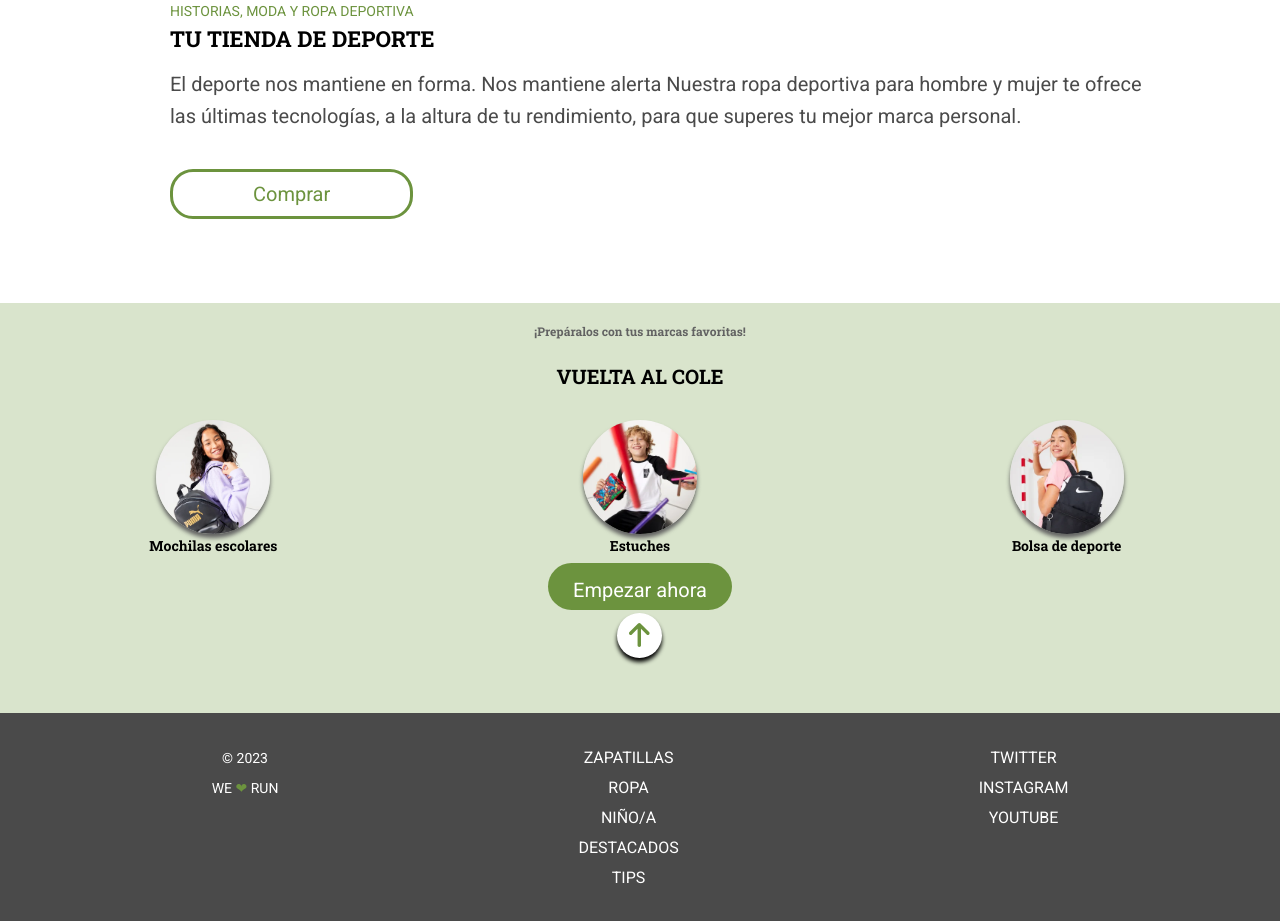
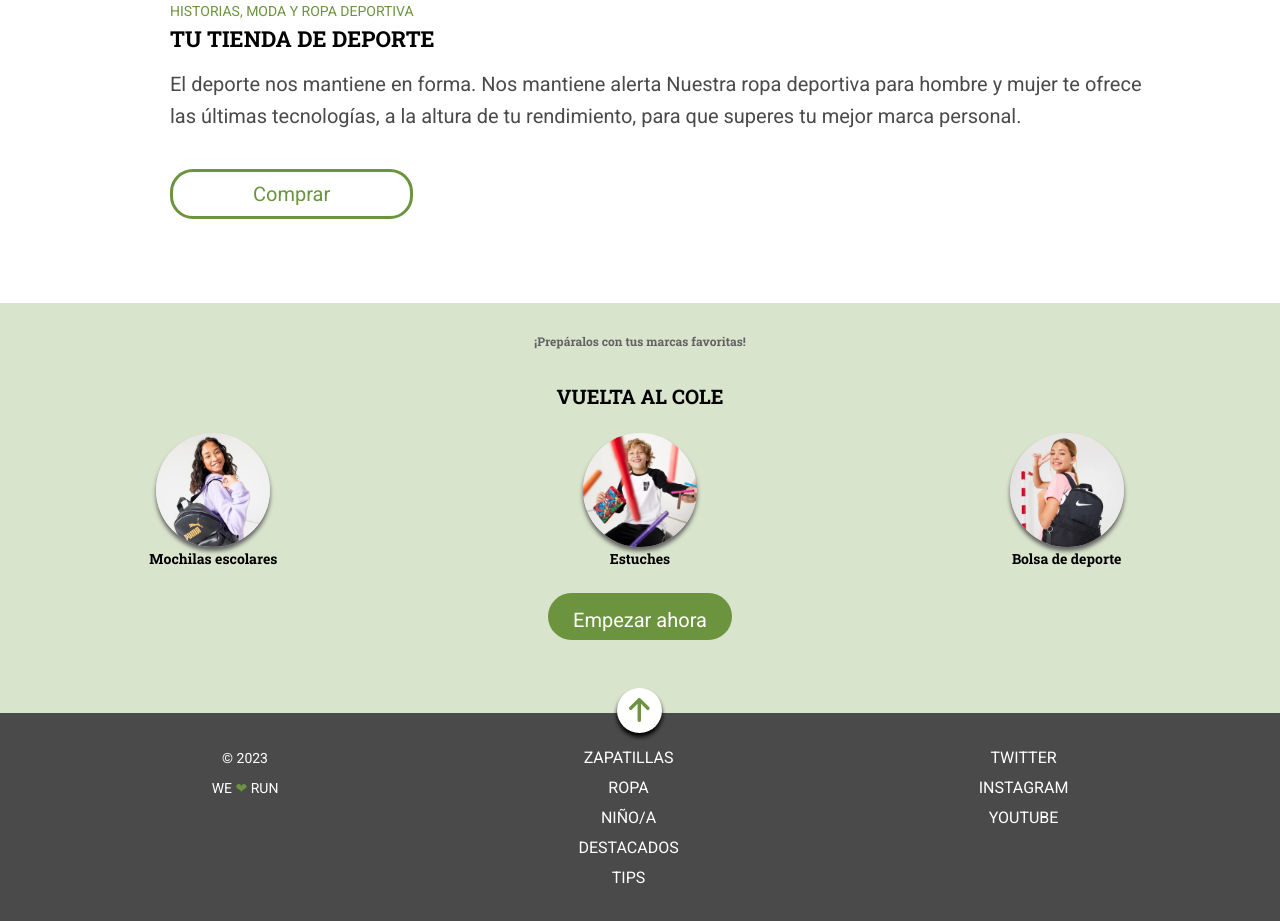
Before and after one commit to Adalab/modulo-1-evaluacion-final-crisrodriguezgar, a website: page docs/index.html in a window 1280 px wide. Shown: the part 831-1752 px from the top of the page. Drawn offline with nearby package versions, Linux system fonts and the light colour scheme; files that its build step writes are made by us from their sources.

Commit message:
final version

```diff
--- a/src/scss/layout/_hero.scss
+++ b/src/scss/layout/_hero.scss
@@ -18,9 +18,11 @@
         transform: translateY(55%);
 
         @media all and (min-width:768px){
+            transform: translateY(20%);
             width: 30rem;
         }
         @media all and (min-width:1280px){
+            transform: translateY(55%);
             width: 80rem;
         }
 
--- a/src/scss/layout/_section-two.scss
+++ b/src/scss/layout/_section-two.scss
@@ -15,7 +15,7 @@
         font-size: 1.2rem;
         font-family: $font-title;
         color: $color-fourth;
-        padding-top: 2rem;
+        margin-top:3rem;
         grid-row: 1/1;
         @media all and (min-width:768px){
             grid-column: 1/4;
@@ -26,7 +26,7 @@
         font-size: 2rem;
         font-family: $font-title;
         text-transform: uppercase;
-        padding-top: 1rem;
+        margin-top: 3rem;
         grid-row: 2/2;
         @media all and (min-width:768px){
             grid-column: 2/2;
@@ -35,6 +35,7 @@
     }
     &__articles{
         grid-row: 3/3;
+        margin-top: 3rem;
         @media all and (min-width:768px){
             grid-column: 1/4;
             grid-rows: 3/3;
@@ -71,9 +72,16 @@
         color: $color-third;
         background-color: $color-primary;
         padding: 1.5rem;
+        margin-top: 3rem;
         border-radius: 3rem;
         grid-row: 4/4;
         justify-self: center;
+        a{
+            color: $color-third;
+        }
+        :hover {
+            transform: scale(0.9);
+            }
         @media all and (min-width:768px){
             grid-column: 2/2;
             grid-row: 4/4;
@@ -86,9 +94,14 @@
         background-color: $color-third;
         justify-self: center;
         padding-top: 1rem;
+        margin-top: 2.5rem;
         box-shadow: 0 0.4rem 0.4rem $color-titles;
         grid-row: 5/5;
+        :hover {
+            transform: scale(0.9);
+            }
         @media all and (min-width:768px){
+            margin-top: 7.5rem;
             grid-column: 2/2;
             grid-row: 5/5;
         }
```
Also changed, not shown: src/html/partials/section-two.html (+1 -0 lines).
